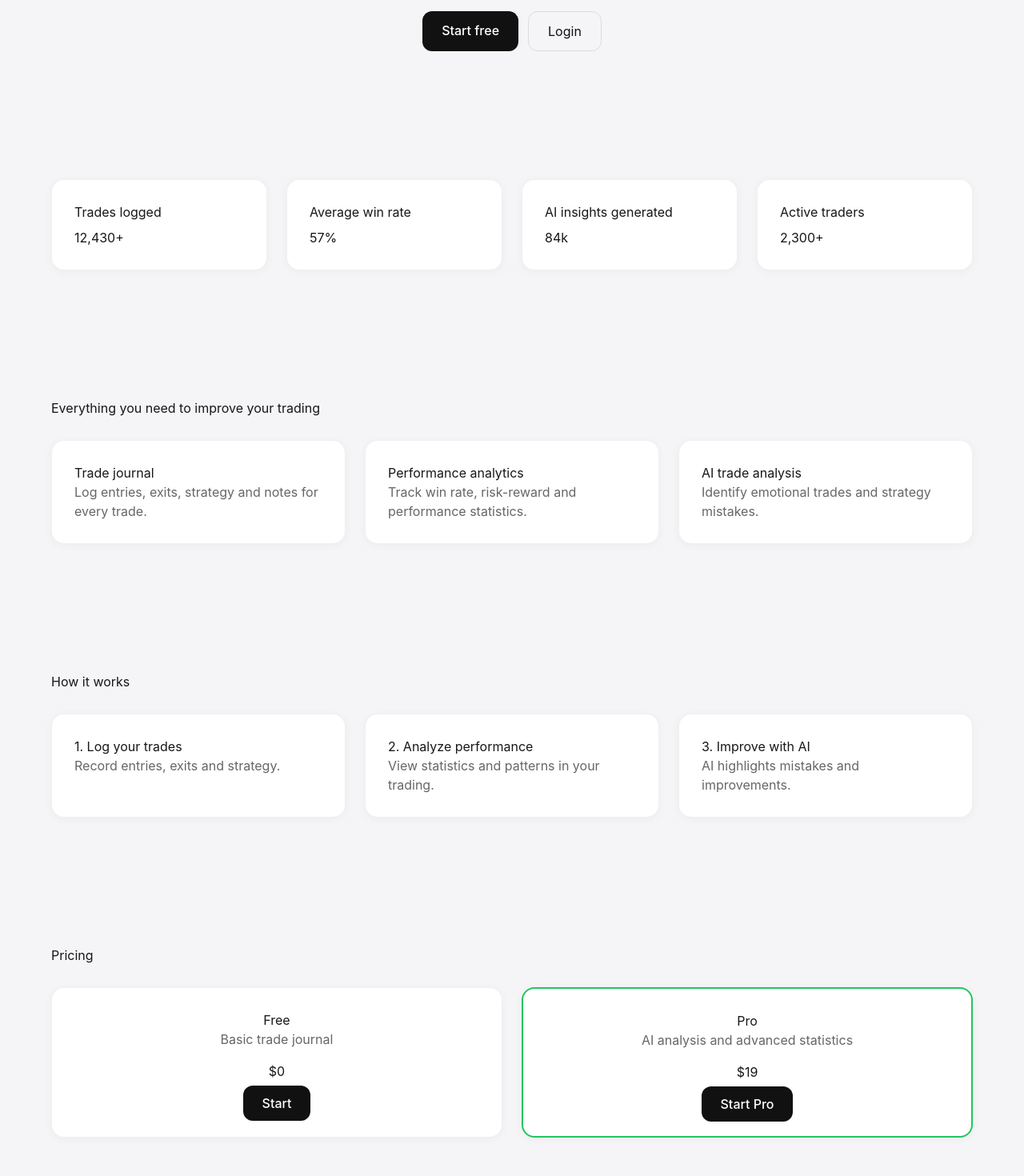
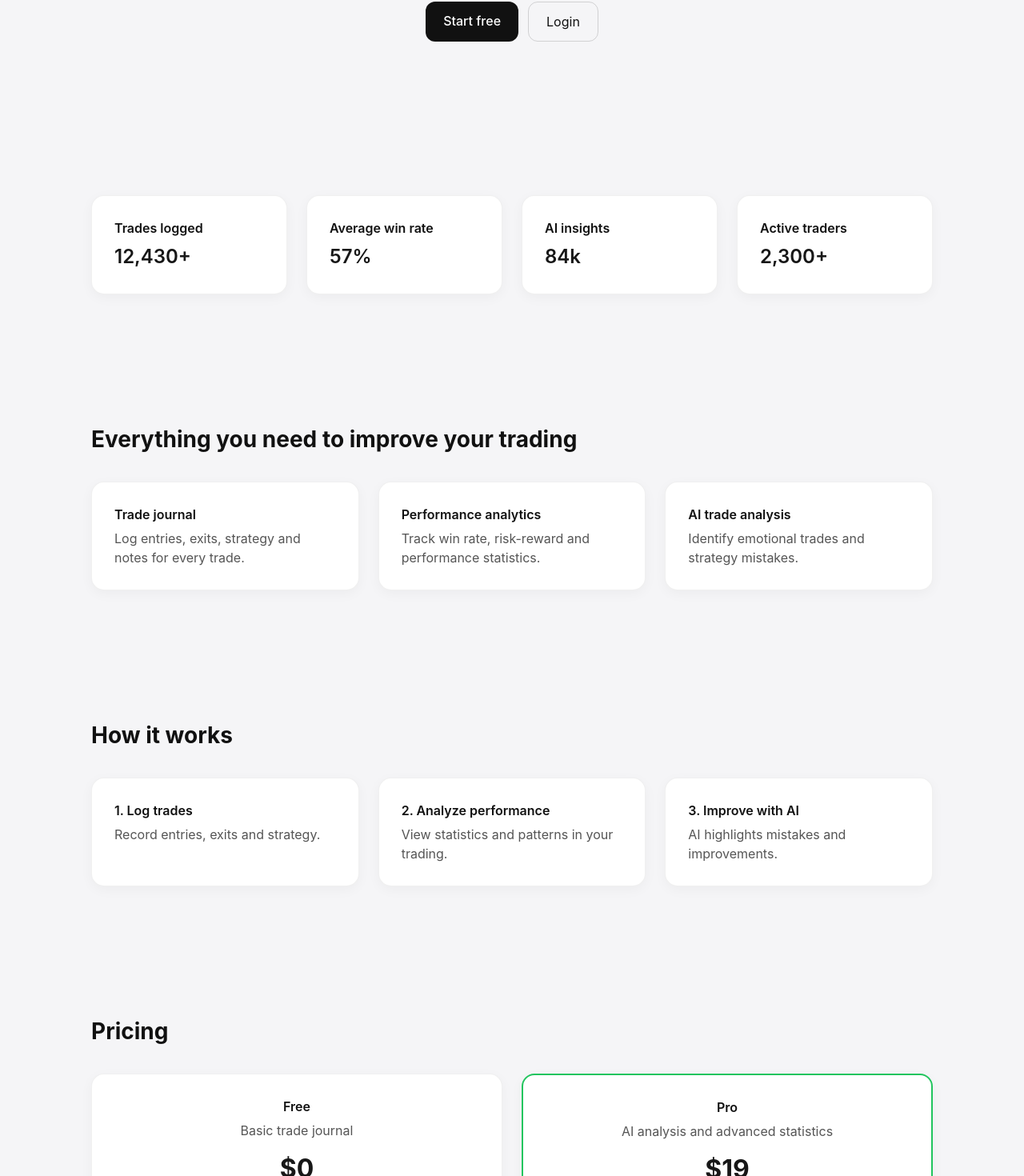
Before and after one commit to rivalden-sys/tradelog_pro, a Next.js app: page / in a window 1280 px wide. Shown: the part 232-1702 px from the top of the page at 80% size. Built offline with nearby package versions, Linux system fonts and the light colour scheme.

Commit message:
Update page.tsx

```diff
--- a/app/page.tsx
+++ b/app/page.tsx
@@ -5,15 +5,16 @@ import Link from "next/link"
 export default function Landing() {
 
   const container = {
-    maxWidth: 1200,
+    maxWidth: 1100,
     margin: "0 auto",
     padding: "80px 24px"
   }
 
   const grid = {
     display: "grid",
-    gridTemplateColumns: "repeat(auto-fit,minmax(280px,1fr))",
-    gap: 24
+    gridTemplateColumns: "repeat(auto-fit,minmax(260px,1fr))",
+    gap: 24,
+    marginTop: 32
   }
 
   const card = {
@@ -21,21 +22,44 @@ export default function Landing() {
     border: "1px solid rgba(0,0,0,0.06)",
     borderRadius: 16,
     padding: 28,
-    boxShadow: "0 2px 12px rgba(0,0,0,0.04)"
+    boxShadow: "0 4px 16px rgba(0,0,0,0.04)"
   }
 
-  const button = {
+  const title = {
+    fontSize: 44,
+    fontWeight: 700,
+    color: "#111",
+    marginBottom: 12
+  }
+
+  const subtitle = {
+    color: "#555",
+    maxWidth: 640,
+    margin: "0 auto 28px"
+  }
+
+  const cardTitle = {
+    fontWeight: 600,
+    color: "#111",
+    marginBottom: 6
+  }
+
+  const cardText = {
+    color: "#555"
+  }
+
+  const buttonPrimary = {
     background: "#111",
     color: "#fff",
-    padding: "12px 24px",
+    padding: "12px 22px",
     borderRadius: 12,
     textDecoration: "none",
     fontWeight: 500
   }
 
   const buttonOutline = {
-    border: "1px solid rgba(0,0,0,0.1)",
-    padding: "12px 24px",
+    border: "1px solid rgba(0,0,0,0.15)",
+    padding: "12px 22px",
     borderRadius: 12,
     textDecoration: "none",
     color: "#111"
@@ -48,26 +72,18 @@ export default function Landing() {
 
       <section style={{...container, textAlign:"center"}}>
 
-        <h1 style={{
-          fontSize:52,
-          marginBottom:12,
-          fontWeight:700
-        }}>
+        <h1 style={title}>
           AI Trading Journal
         </h1>
 
-        <p style={{
-          maxWidth:640,
-          margin:"0 auto 28px",
-          color:"#666"
-        }}>
+        <p style={subtitle}>
           Track every trade, analyze performance and improve your
           trading decisions with AI insights.
         </p>
 
         <div style={{display:"flex",gap:12,justifyContent:"center"}}>
 
-          <Link href="/register" style={button}>
+          <Link href="/register" style={buttonPrimary}>
             Start free
           </Link>
 
@@ -80,7 +96,7 @@ export default function Landing() {
       </section>
 
 
-      {/* STATS PREVIEW */}
+      {/* STATS */}
 
       <section style={container}>
 
@@ -90,23 +106,23 @@ export default function Landing() {
         }}>
 
           <div style={card}>
-            <h3>Trades logged</h3>
-            <h2 style={{marginTop:8}}>12,430+</h2>
+            <div style={cardTitle}>Trades logged</div>
+            <div style={{fontSize:24,fontWeight:600}}>12,430+</div>
           </div>
 
           <div style={card}>
-            <h3>Average win rate</h3>
-            <h2 style={{marginTop:8}}>57%</h2>
+            <div style={cardTitle}>Average win rate</div>
+            <div style={{fontSize:24,fontWeight:600}}>57%</div>
           </div>
 
           <div style={card}>
-            <h3>AI insights generated</h3>
-            <h2 style={{marginTop:8}}>84k</h2>
+            <div style={cardTitle}>AI insights</div>
+            <div style={{fontSize:24,fontWeight:600}}>84k</div>
           </div>
 
           <div style={card}>
-            <h3>Active traders</h3>
-            <h2 style={{marginTop:8}}>2,300+</h2>
+            <div style={cardTitle}>Active traders</div>
+            <div style={{fontSize:24,fontWeight:600}}>2,300+</div>
           </div>
 
         </div>
@@ -118,31 +134,31 @@ export default function Landing() {
 
       <section style={container}>
 
-        <h2 style={{marginBottom:28}}>
+        <h2 style={{fontSize:28,fontWeight:700,color:"#111"}}>
           Everything you need to improve your trading
         </h2>
 
         <div style={grid}>
 
           <div style={card}>
-            <h3>Trade journal</h3>
-            <p style={{color:"#666"}}>
+            <div style={cardTitle}>Trade journal</div>
+            <div style={cardText}>
               Log entries, exits, strategy and notes for every trade.
-            </p>
+            </div>
           </div>
 
           <div style={card}>
-            <h3>Performance analytics</h3>
-            <p style={{color:"#666"}}>
+            <div style={cardTitle}>Performance analytics</div>
+            <div style={cardText}>
               Track win rate, risk-reward and performance statistics.
-            </p>
+            </div>
           </div>
 
           <div style={card}>
-            <h3>AI trade analysis</h3>
-            <p style={{color:"#666"}}>
+            <div style={cardTitle}>AI trade analysis</div>
+            <div style={cardText}>
               Identify emotional trades and strategy mistakes.
-            </p>
+            </div>
           </div>
 
         </div>
@@ -154,31 +170,31 @@ export default function Landing() {
 
       <section style={container}>
 
-        <h2 style={{marginBottom:28}}>
+        <h2 style={{fontSize:28,fontWeight:700,color:"#111"}}>
           How it works
         </h2>
 
         <div style={grid}>
 
           <div style={card}>
-            <h3>1. Log your trades</h3>
-            <p style={{color:"#666"}}>
+            <div style={cardTitle}>1. Log trades</div>
+            <div style={cardText}>
               Record entries, exits and strategy.
-            </p>
+            </div>
           </div>
 
           <div style={card}>
-            <h3>2. Analyze performance</h3>
-            <p style={{color:"#666"}}>
+            <div style={cardTitle}>2. Analyze performance</div>
+            <div style={cardText}>
               View statistics and patterns in your trading.
-            </p>
+            </div>
           </div>
 
           <div style={card}>
-            <h3>3. Improve with AI</h3>
-            <p style={{color:"#666"}}>
+            <div style={cardTitle}>3. Improve with AI</div>
+            <div style={cardText}>
               AI highlights mistakes and improvements.
-            </p>
+            </div>
           </div>
 
         </div>
@@ -190,7 +206,7 @@ export default function Landing() {
 
       <section style={container}>
 
-        <h2 style={{marginBottom:28}}>
+        <h2 style={{fontSize:28,fontWeight:700,color:"#111"}}>
           Pricing
         </h2>
 
@@ -198,12 +214,12 @@ export default function Landing() {
 
           <div style={{...card,textAlign:"center"}}>
 
-            <h3>Free</h3>
-            <p style={{color:"#666"}}>Basic trade journal</p>
+            <div style={cardTitle}>Free</div>
+            <div style={cardText}>Basic trade journal</div>
 
-            <h1 style={{margin:"16px 0"}}>$0</h1>
+            <div style={{fontSize:32,fontWeight:700,margin:"12px 0"}}>$0</div>
 
-            <Link href="/register" style={button}>
+            <Link href="/register" style={buttonPrimary}>
               Start
             </Link>
 
@@ -215,14 +231,15 @@ export default function Landing() {
             border:"2px solid #22c55e"
           }}>
 
-            <h3>Pro</h3>
-            <p style={{color:"#666"}}>
+            <div style={cardTitle}>Pro</div>
+
+            <div style={cardText}>
               AI analysis and advanced statistics
-            </p>
+            </div>
 
-            <h1 style={{margin:"16px 0"}}>$19</h1>
+            <div style={{fontSize:32,fontWeight:700,margin:"12px 0"}}>$19</div>
 
-            <Link href="/register" style={button}>
+            <Link href="/register" style={buttonPrimary}>
               Start Pro
             </Link>
 
```
